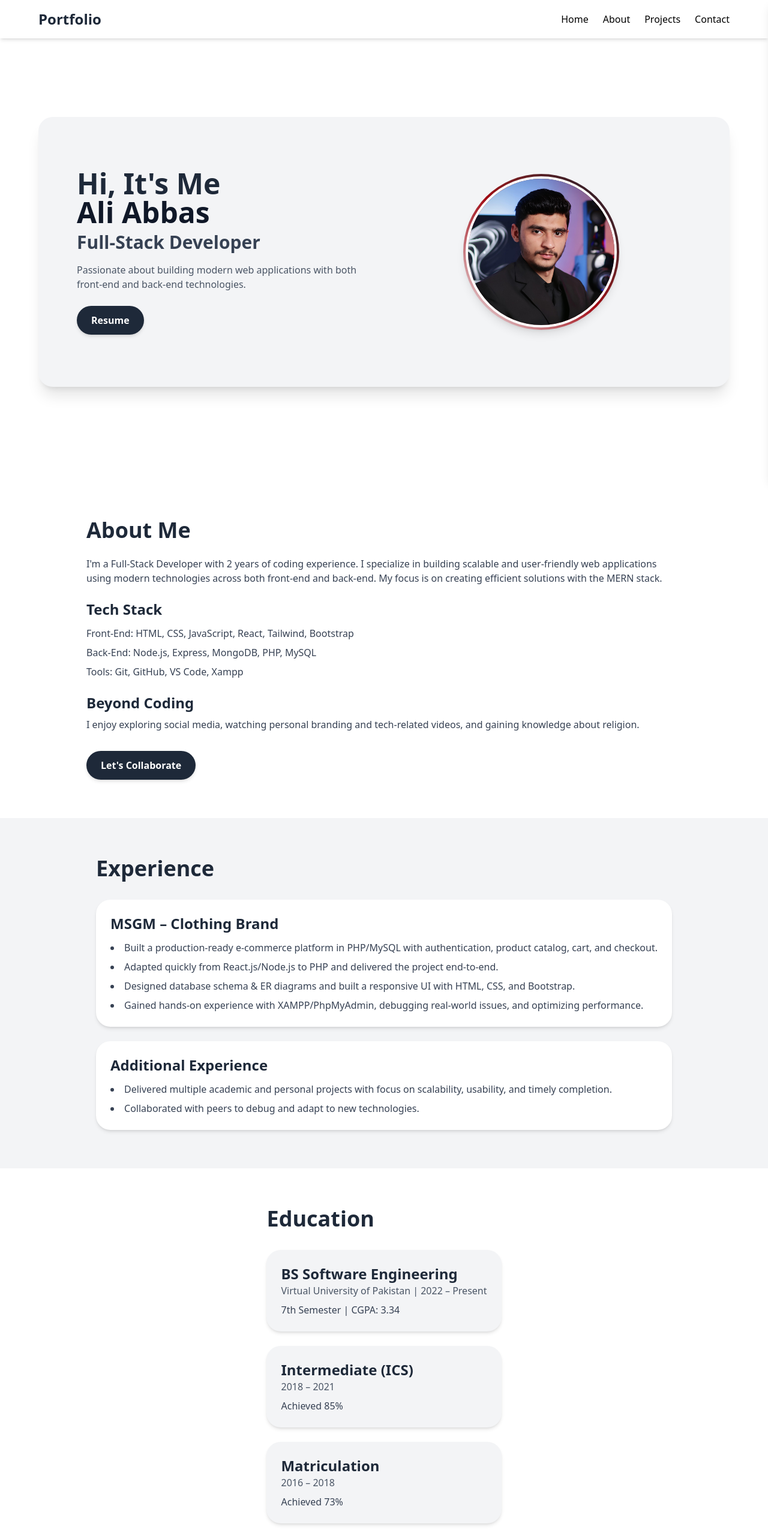
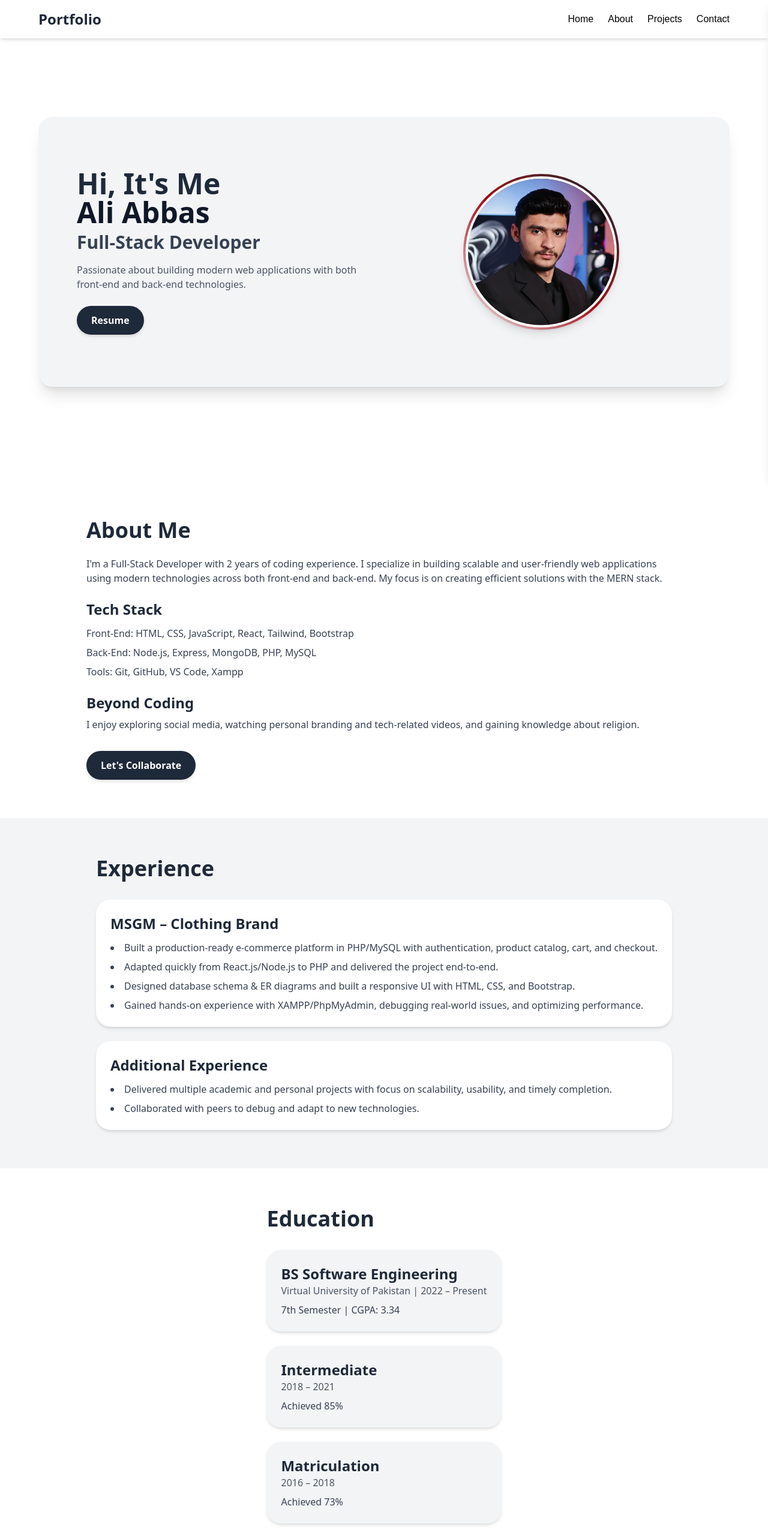
Before and after one commit to aliabbas0014/portfolio, a React (Vite) app: page / in a window 1280 px wide. Shown: the top 2566 px of the page at 60% size. Built offline with nearby package versions, Linux system fonts and the light colour scheme.

Commit message:
Update in website

```diff
--- a/src/components/Education.jsx
+++ b/src/components/Education.jsx
@@ -27,7 +27,7 @@ const Education = () => {
           {/* Intermediate */}
           <div className="bg-gray-100 p-6 rounded-3xl shadow-md transform transition duration-500 ease-in-out hover:scale-101 hover:shadow-xl">
             <h3 className="text-2xl font-semibold text-gray-800">
-              Intermediate (ICS)
+              Intermediate
             </h3>
             <p className="text-gray-600">2018 – 2021</p>
             <p className="text-gray-700 mt-2">Achieved 85%</p>
--- a/src/components/Navbar.jsx
+++ b/src/components/Navbar.jsx
@@ -37,10 +37,10 @@ const Navbar = () => {
     <nav className="fixed top-0 w-full bg-white shadow-md p-4 z-50">
       <div className="max-w-6xl mx-auto flex justify-between items-center">
         {/* Logo */}
-        <div className="text-2xl font-bold text-gray-800 ">Portfolio</div>
+        <div className="text-2xl font-bold text-gray-800">Portfolio</div>
 
         {/* Desktop Menu */}
-        <ul className="hidden md:flex space-x-6">
+        <ul className="hidden md:flex space-x-6 poppins-bold">
           <li>
             <Link to="home" smooth={true} duration={500} className="cursor-pointer hover:text-gray-500">
               Home
--- a/src/index.css
+++ b/src/index.css
@@ -11,7 +11,7 @@
 
   .poppins-bold {
     font-family: "Poppins", sans-serif;
-    font-weight: 700;
+    font-weight: 400;
     font-style: normal;
   }
 
```
